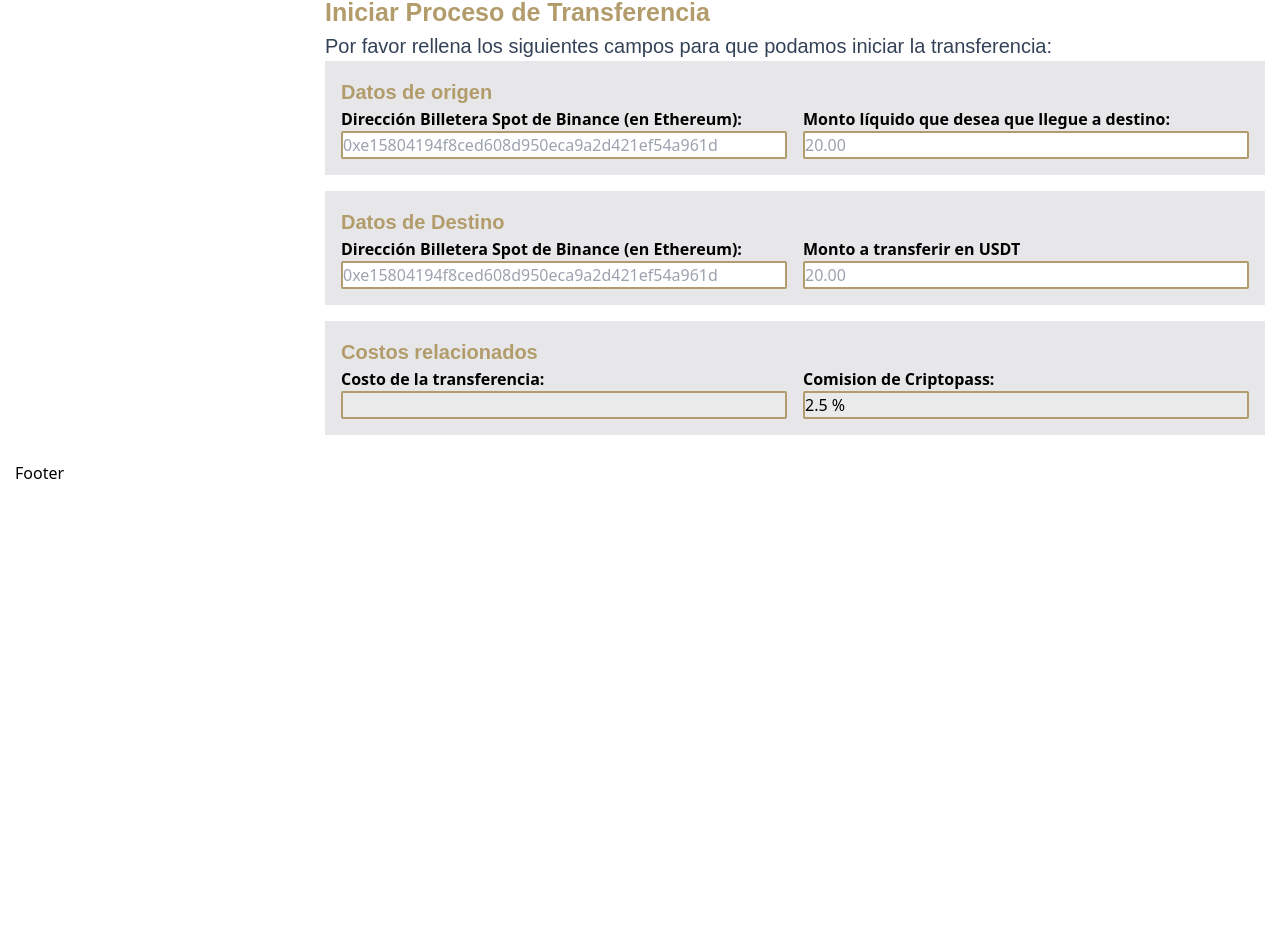
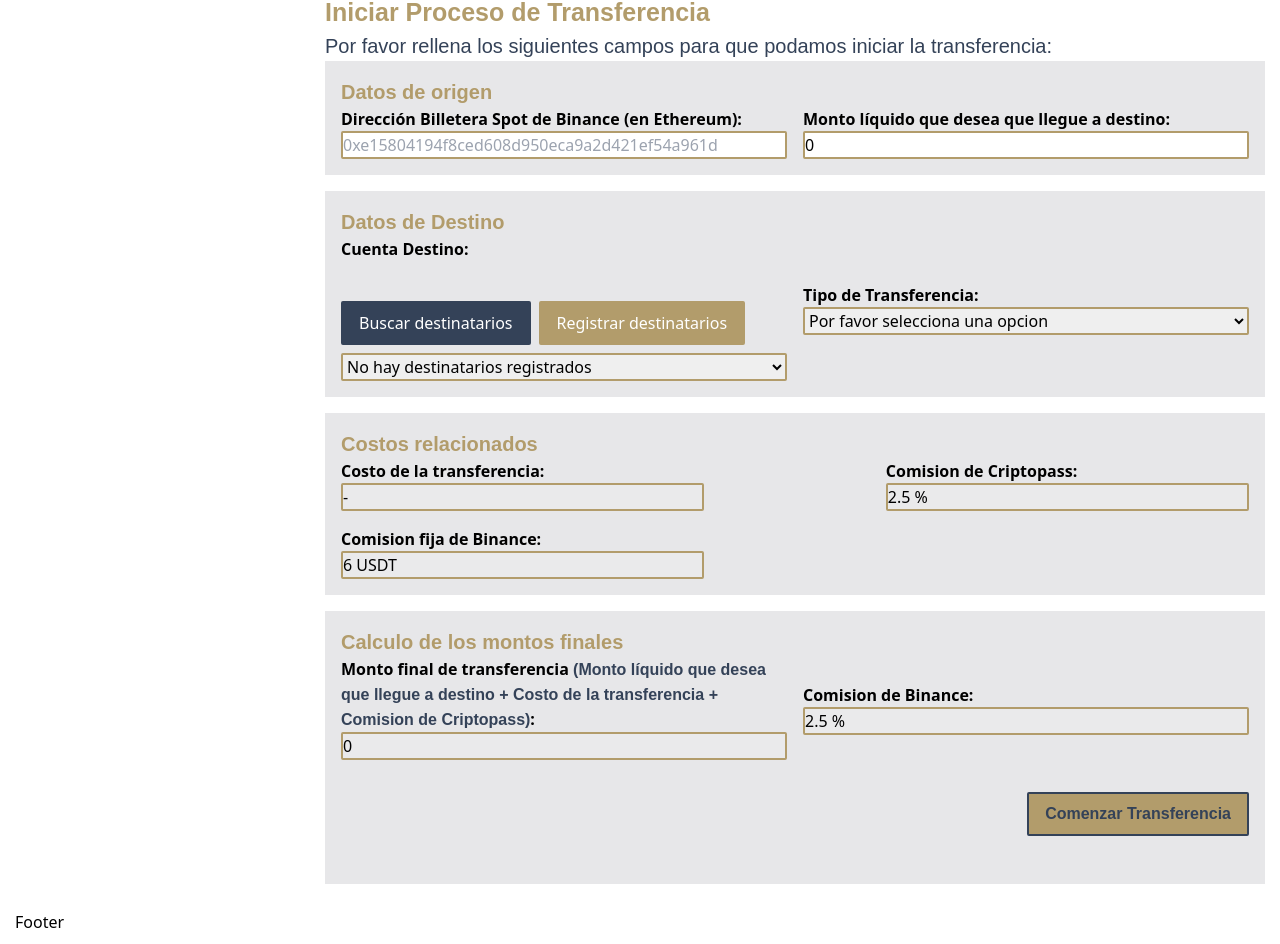
Before and after one commit to Juanpibazan/criptopass-frontend, a React (Vite) app: page /transfer in a window 1280 px wide. Shown: the part 550-1494 px from the top of the page. Before the commit the page ends 1045 px from the top, so only its background shows below. Built offline with nearby package versions, Linux system fonts and the light colour scheme.

Commit message:
Almost finished TransferSection, missing rest api call

```diff
--- a/src/App.jsx
+++ b/src/App.jsx
@@ -13,6 +13,7 @@ import Register from './sections/Register';
 import Transfers from './sections/Transfers';
 import Home from './sections/Home';
 import Profile from './sections/Profile';
+import RegistroDestinatarios from './sections/RegsitroDestinatarios';
 
 import { useStateValue } from './context/StateProvider';
 import { actionTypes } from './context/reducer';
@@ -33,6 +34,7 @@ function App() {
         <Route path='/transfer' element={<TransferSection />} />
         <Route path='/home' element={<Home />} />
         <Route path='/profile' element={<Profile />} />
+        <Route path='/register-recipient-accounts' element={<RegistroDestinatarios />} />
       </Routes>
       <Footer />
 
--- a/src/sections/Profile.jsx
+++ b/src/sections/Profile.jsx
@@ -91,7 +91,7 @@ const Profile = ()=>{
                     console.log('Inside IF',user);
                 }
                 localStorage.setItem('user',JSON.stringify(user));
-                console.log('Inside IF',useruser);
+                console.log('Outside IF',user);
             }
         };
         getKYC();
@@ -110,7 +110,7 @@ const Profile = ()=>{
                     >Comenzar proceso KYC</button>
                     ) : (
                         <div >
-                            <p><strong>Status: </strong><span className={ `${user.kyc_status==='approved' ? 'bg-green-300' : bg-tertiary} border-2 border-tertiary text-primary font-garet font-bold rounded-md py-2 px-4 w-[20%]`}>{user.kyc_status}</span></p>
+                            <p><strong>Status: </strong><span className={ `${kycStatus==='approved' ? 'bg-green-300' : bg-tertiary} border-2 border-tertiary text-primary font-garet font-bold rounded-md py-2 px-4 w-[20%]`}>{kycStatus}</span></p>
                         </div>
                     )}
                 </div>
--- a/src/sections/TransferSection.jsx
+++ b/src/sections/TransferSection.jsx
@@ -1,12 +1,60 @@
 import React, {useState,useEffect} from 'react';
+import axios from 'axios';
+import { v4 as uuidv4 } from 'uuid';
+import { ToastContainer, toast } from 'react-toastify';
+import 'react-toastify/dist/ReactToastify.css';
+import { Link } from 'react-router-dom';
+
+import { useStateValue } from '../context/StateProvider';
+import { actionTypes } from '../context/reducer';
 
 
 const TransferSection = ()=>{
-
+    const [{user,jwtoken},dispatch] = useStateValue();
     const [fromAddress,setFromAddress] = useState('');
     const [liquidAmount,setLiquidAmount] = useState(0.00);
     const [developerFee,setDeveloperFee] = useState(0.025);
-    const [transferCost, setTransferCost] = useState(0.00);
+    const [transferType, setTransferType] = useState('');
+    const [transferCost, setTransferCost] = useState(transferType==='wire' ? 20 : transferType === 'ach' ? 0.50 : transferType === 'ach_same_day' ? 1 : 0);
+    const [destinatarios,setDestinatarios] = useState([]);
+    const [externalAccount,setExternalAccount] = useState('');
+
+    const fetchDestinatarios = async ()=>{
+        try {
+            const notificationId = toast.loading("Por favor espere...",{
+                closeOnClick:true
+            });
+            const customer_id = user.customer_id;
+            const destinatariosResponse = await axios({
+                method:'get',
+                url:`https://criptopass-api.onrender.com/bridge/customers/destinatarios/${customer_id}`,
+                headers:{
+                    "Content-Type":"application/json",
+                    "Authorization":`Bearer ${jwtoken}`
+                }
+            });
+            if(destinatariosResponse.status===200){
+                toast.update(notificationId,{type:'success',render:destinatariosResponse.data.msg,isLoading:false});
+                setDestinatarios(destinatariosResponse.data.data);
+            } else {
+                toast(destinatariosResponse.data.msg,{
+                    type:'error',
+                    position:'top-center'
+                });
+            }
+        } catch(e){
+            console.log(e);
+            toast(e.response.data.msg,{
+                type:'error',
+                position:'top-center'
+            });
+        }
+
+    };
+
+    useEffect(()=>{
+        setTransferCost(transferType==='wire' ? 20 : transferType === 'ach' ? 0.50 : transferType === 'ach_same_day' ? 1 : 0)
+    },[transferType]);
 
     return (
         <div>
@@ -48,7 +96,7 @@ const TransferSection = ()=>{
                                 <label className='font-bold'>Monto líquido que desea que llegue a destino:</label><br/>
                                 <input
                                 className='w-full border-secondary border-2 rounded-sm'
-                                type='text' required={true} placeholder='20.00' value={fromAddress} onChange={(e)=>setFromAddress(e.target.value)}/>
+                                type='text' required={true} placeholder='20.00' value={liquidAmount} onChange={(e)=>setLiquidAmount(e.target.value)}/>
                             </div>
 
                         </div>
@@ -56,41 +104,93 @@ const TransferSection = ()=>{
                     <div className='py-4 px-4 bg-tertiary w-full'>
                         <h3 className='text-[20px] font-bold font-openSauce text-secondary'>Datos de Destino</h3>
                         <div className='flex justify-start items-center gap-4'>
-                            <div className='w-[50%]'>
-                                <label className='font-bold'>Dirección Billetera Spot de Binance (en Ethereum):</label><br/>
-                                <input
+                            <div className='w-[50%] flex flex-col justify-start items-start gap-2'>
+                                <label className='font-bold'>Cuenta Destino:</label><br/>
+                                <div className='flex justify-start items-center gap-2'>
+                                    <button className='bg-primary text-white py-2 px-4 border-primary border-2 rounded-sm' onClick={()=>fetchDestinatarios()}>Buscar destinatarios</button>
+                                    <Link to='/register-recipient-accounts' className='bg-secondary text-white py-2 px-4 border-secondary border-2 rounded-sm' >Registrar destinatarios</Link>
+                                </div>
+
+                                {/*<input
                                 className='w-full border-secondary border-2 rounded-sm'
-                                type='text' required={true} placeholder='0xe15804194f8ced608d950eca9a2d421ef54a961d' value={fromAddress} onChange={(e)=>setFromAddress(e.target.value)}/>
+                                type='text' required={true} placeholder='0xe15804194f8ced608d950eca9a2d421ef54a961d' value={fromAddress} onChange={(e)=>setFromAddress(e.target.value)}/> */}
+                                {destinatarios.length===0 ? (
+                                    <select className='w-full border-secondary border-2 rounded-sm' value={externalAccount} onChange={(e)=>setExternalAccount(e.target.value)}>
+                                        <option value=''>No hay destinatarios registrados</option>
+                                    </select>
+                                ) : (
+                                    <select className='w-full border-secondary border-2 rounded-sm' value={externalAccount} onChange={(e)=>setExternalAccount(e.target.value)}>
+                                        <option value=''>Por favor selecciona un destinatario</option>
+                                        {destinatarios.map((destinatario,index)=>{
+                                            return (
+                                                <option key={index} value={destinatario.destiny_external_account_id}>{destinatario.destiny_customer_alias}</option>
+                                            )
+                                        })}
+                                    </select>
+                                )}
                             </div>
                             <div className='w-[50%]'>
-                                <label className='font-bold'>Monto a transferir en USDT</label><br/>
-                                <input
-                                className='w-full border-secondary border-2 rounded-sm'
-                                type='text' required={true} placeholder='20.00' value={fromAddress} onChange={(e)=>setFromAddress(e.target.value)}/>
+                                <label className='font-bold'>Tipo de Transferencia:</label><br/>
+                                <select
+                                className='w-full border-secondary border-2 rounded-sm' required={true} value={transferType} onChange={(e)=>setTransferType(e.target.value)}>
+                                    <option value=''>Por favor selecciona una opcion</option>
+                                    <option value='wire'>Wire</option>
+                                    <option value='ach'>ACH</option>
+                                    <option value='ach_same_day'>ACH Mismo Dia</option>
+                                </select>
                             </div>
 
                         </div>
                     </div>
                     <div className='py-4 px-4 bg-tertiary w-full'>
                         <h3 className='text-[20px] font-bold font-openSauce text-secondary'>Costos relacionados</h3>
-                        <div className='flex justify-start items-center gap-4'>
-                            <div className='w-[50%]'>
+                        <div className='flex justify-between items-center gap-4 flex-wrap'>
+                            <div className='w-[40%]'>
                                 <label className='font-bold'>Costo de la transferencia:</label><br/>
                                 <input disabled={true}
                                 className='w-full border-secondary border-2 rounded-sm text'
-                                type='text' value={fromAddress}/>
+                                type='text' value={transferType==='wire' ? 'USDT 20' : transferType === 'ach' ? 'USDT 0.50' : transferType === 'ach_same_day' ? 'USDT 1' : '-'}/>
                             </div>
-                            <div className='w-[50%]'>
+                            <div className='w-[40%]'>
                                 <label className='font-bold'>Comision de Criptopass:</label><br/>
                                 <input disabled={true}
                                 className='w-full border-secondary border-2 rounded-sm'
                                 type='text' value={`${developerFee*100} %`}/>
                             </div>
+                            <div className='w-[40%]'>
+                                <label className='font-bold'>Comision fija de Binance:</label><br/>
+                                <input disabled={true}
+                                className='w-full border-secondary border-2 rounded-sm'
+                                type='text' value={'6 USDT'}/>
+                            </div>
 
+                        </div>
+                    </div>
+                    <div className='py-4 px-4 bg-tertiary w-full'>
+                        <h3 className='text-[20px] font-bold font-openSauce text-secondary'>Calculo de los montos finales</h3>
+                        <div className='flex justify-start items-center gap-4'>
+                            <div className='w-[50%]'>
+                                <label className='font-bold'>Monto final de transferencia <span className='text-primary font-bold font-garet'>(Monto líquido que desea que llegue a destino + Costo de la transferencia + Comision de Criptopass)</span>:</label><br/>
+                                <input disabled={true}
+                                className='w-full border-secondary border-2 rounded-sm text'
+                                type='text' value={parseFloat(liquidAmount)+parseFloat(transferCost)+(parseFloat(liquidAmount)*developerFee)}/>
+                            </div>
+                            <div className='w-[50%]'>
+                                <label className='font-bold'>Comision de Binance:</label><br/>
+                                <input disabled={true}
+                                className='w-full border-secondary border-2 rounded-sm'
+                                type='text' value={`${developerFee*100} %`}/>
+                            </div>
+
+
+                        </div>
+                        <div className='py-8 flex justify-self-end'>
+                            <button className='bg-secondary border-primary border-2 rounded-sm font-bold font-garet text-primary px-4 py-2 '>Comenzar Transferencia</button>
                         </div>
                     </div>
                 </div>
             </div>
+            <ToastContainer position='top-center' />
         </div>
     )
 };
```
Also changed, not shown: src/sections/Register.jsx (+4 -4 lines), src/sections/RegsitroDestinatarios.jsx (added, +17 -0 lines).
